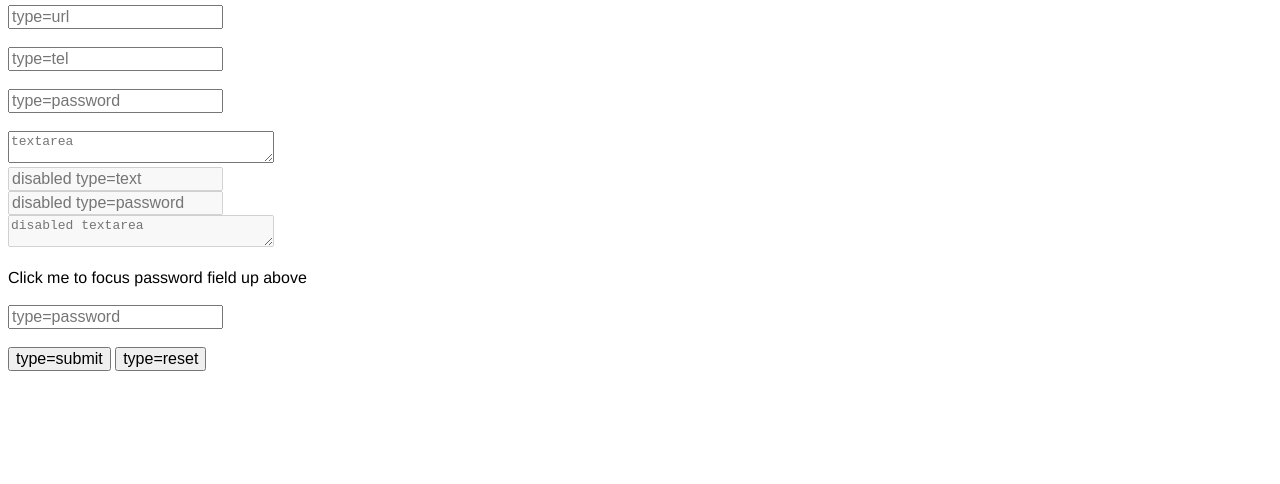
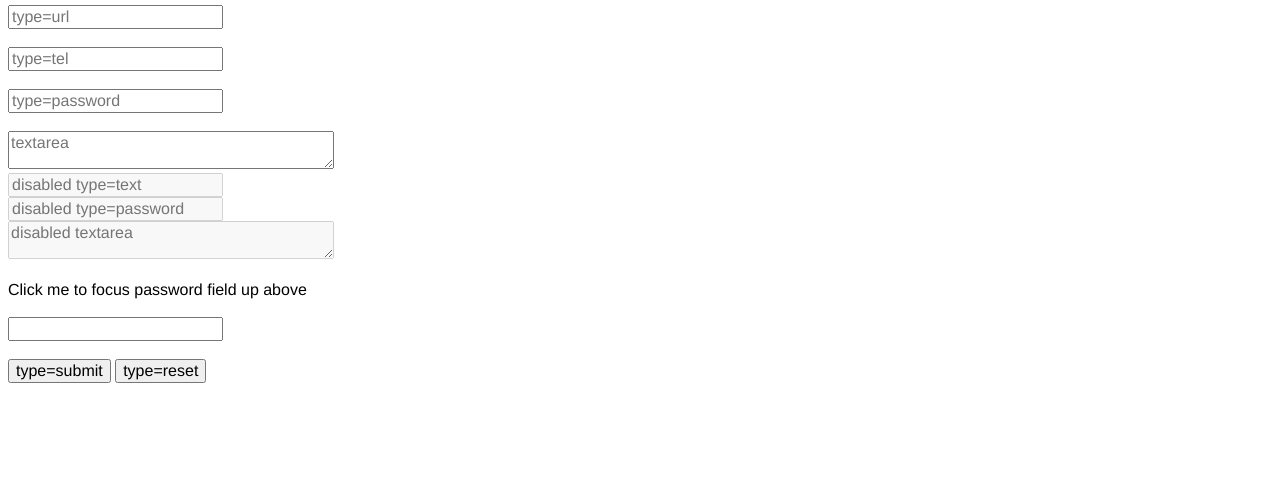
Before and after one commit to mathiasbynens/jquery-placeholder, a website: page index.html in a window 1280 px wide. Shown: the part 316-800 px from the top of the page. Drawn offline with nearby package versions, Linux system fonts and the light colour scheme.

Commit message:
small styling, renamed simulated demo page

```diff
--- a/index.html
+++ b/index.html
@@ -5,10 +5,9 @@
 		<title>HTML5 placeholder jQuery Plugin</title>
 		<style>
 			body { font-family: "HelveticaNeue-Light", "Helvetica Neue Light", "Helvetica Neue", Helvetica, Arial, "Lucida Grande", sans-serif; }
-			input, textarea { font-size: 1em; }
+			input, textarea { font-size: 1em; font-family: "HelveticaNeue-Light", "Helvetica Neue Light", "Helvetica Neue", Helvetica, Arial, "Lucida Grande", sans-serif;}
 			label code { display: inline-block; width: 200px; }
 			textarea { height: 2em; width: 20em;, font-family: sans-serif; }
-			form div { border-bottom: 1px solid #ccc; padding: 5px; }
 			.my-placeholder { color: #aaa; }
 			.note { border: 1px solid orange; font-size: 13px; padding: 1em; background: #ffffe0; }
 		</style>
@@ -86,9 +85,10 @@
 			<br />
 			<br />
 
-			<input type="password" name="password2" placeholder="type=password">
+			<div class="wrapped">
+				<input type="password" name="password2" placeholder-x="type=password 2">
+			</div>
 
-			<br />
 			<br />
 
 			<input type="submit" value="type=submit">
```
Also changed, not shown: simulated.html (renamed from simulation.html, +4 -4 lines).
